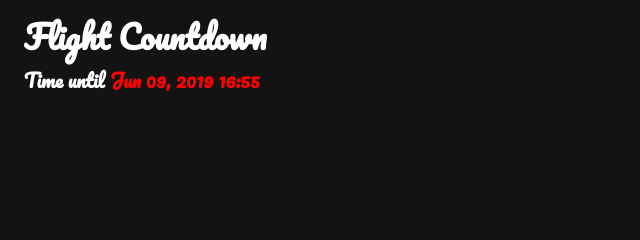
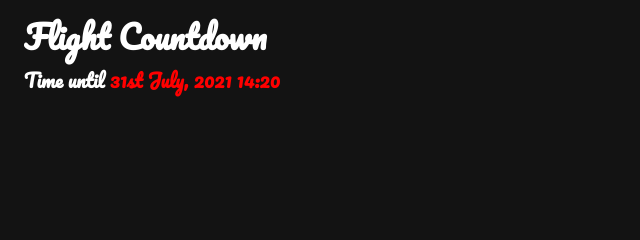
Before and after one commit to Alterux/flight-countdown, a plain HTML site: page index.html in a window 1280 px wide. Shown: the top 240 px of the page, 0-640 px from the left. Drawn offline with Linux system fonts and the light colour scheme.

Commit message:
Updated to trip to the Netherlands

```diff
--- a/index.html
+++ b/index.html
@@ -18,7 +18,7 @@
 <body>
   <div class="main">
     <h1>Flight Countdown</h1>
-    <h3>Time until</h3><h3 id="dateText">Jun 09, 2019 16:55</h3>
+    <h3>Time until</h3><h3 id="dateText">31st July, 2021 14:20</h3>
     <div class="dateCircle" id="monthsCircle" onclick="monthsExpand();">
       <div class="date" id="months"></div>
       <div class="dateExpanded" id="monthsExpanded"></div></div>
```
